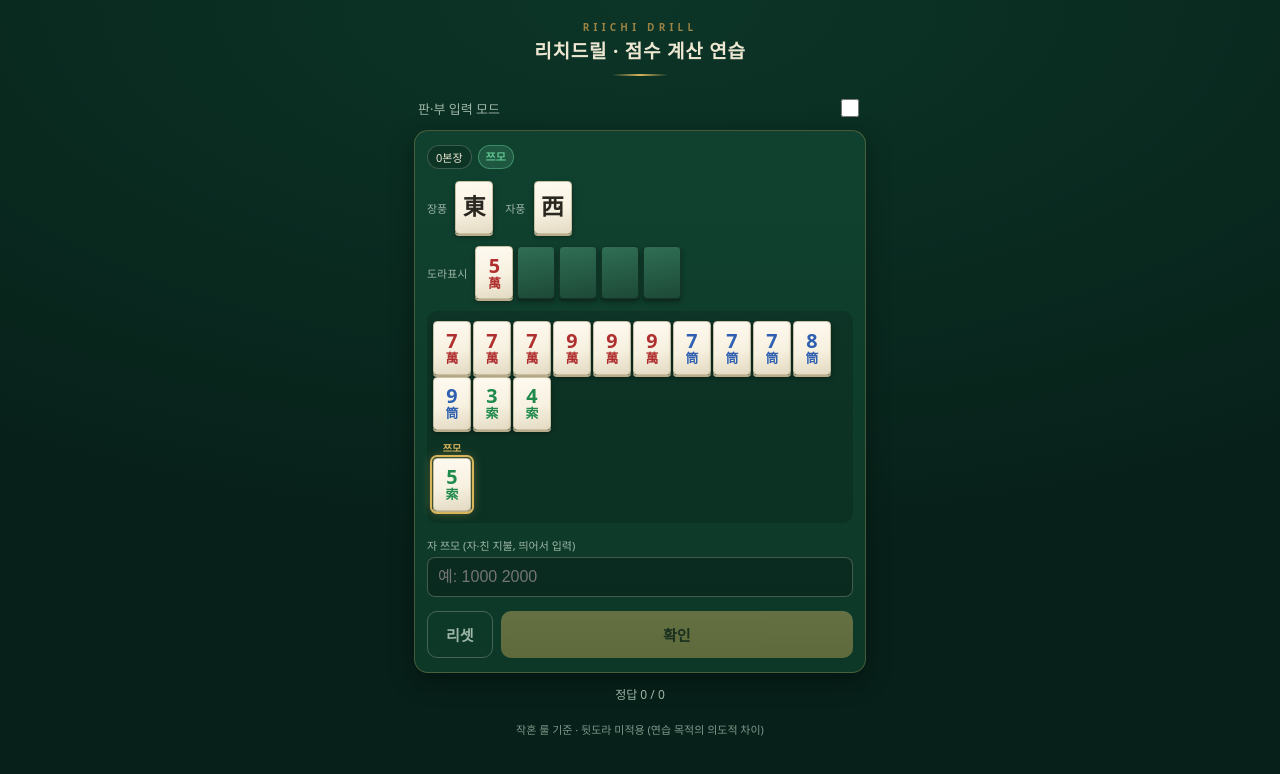
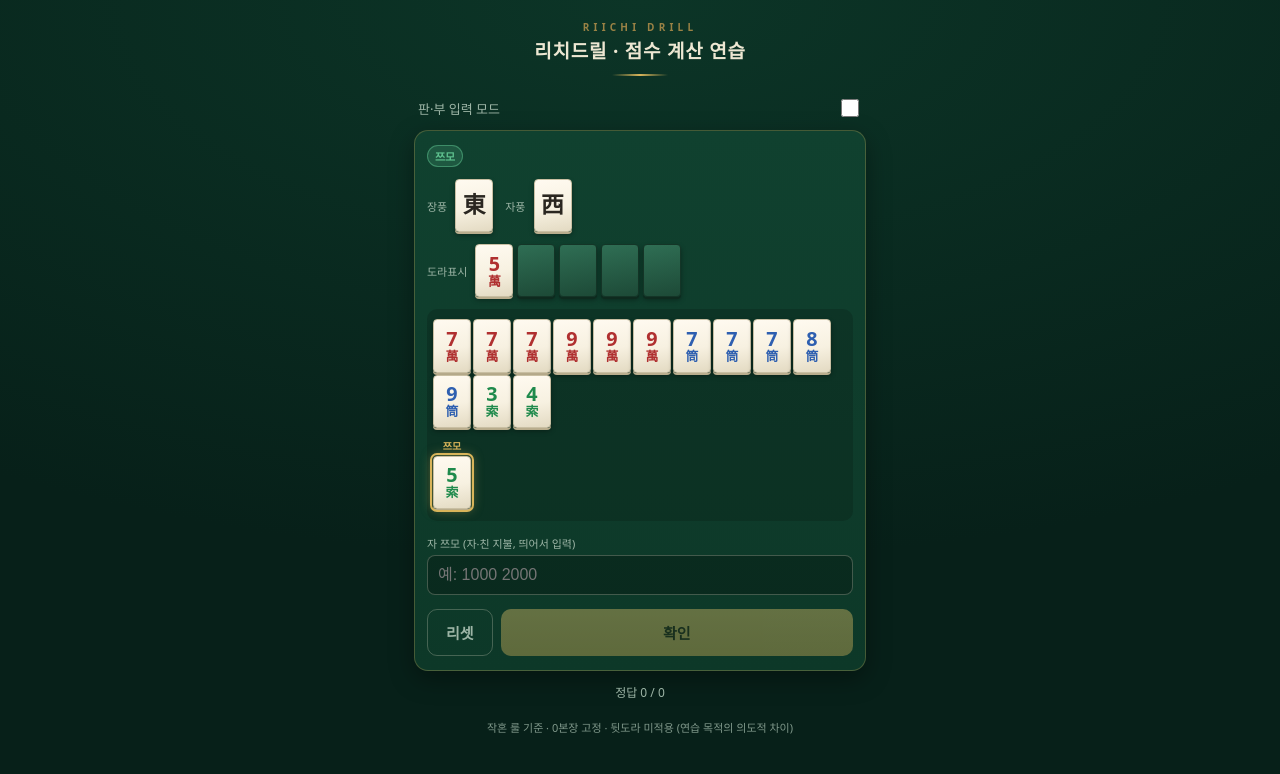
Before and after one commit to manbo-park/ronnya, a React (Vite) app: page / in a window 1280 px wide. Shown: the top 774 px of the page. Built offline with nearby package versions, Linux system fonts and the light colour scheme.

Commit message:
feat: 0본장 배지를 푸터 고정 룰 안내로 이동
본장은 항상 0으로 고정된 출제 전제라 문제마다 배지로
보여 줄 정보가 아니므로, 푸터의 룰 안내 문구로 옮긴다.

```diff
--- a/src/App.tsx
+++ b/src/App.tsx
@@ -41,7 +41,7 @@ export default function App() {
       <ScoreTrainer hanFuMode={hanFuMode} />
 
       <footer className="app-footer">
-        작혼 룰 기준 · 뒷도라 미적용 (연습 목적의 의도적 차이)
+        작혼 룰 기준 · 0본장 고정 · 뒷도라 미적용 (연습 목적의 의도적 차이)
       </footer>
     </div>
   );
--- a/src/features/ScoreTrainer.tsx
+++ b/src/features/ScoreTrainer.tsx
@@ -44,7 +44,6 @@ export function ScoreTrainer({ hanFuMode }: { hanFuMode: boolean }) {
     <div className="trainer">
       <section className="card">
         <div className="badges">
-          <span className="badge">0본장</span>
           <span className={`badge badge-win ${tsumo ? 'b-tsumo' : 'b-ron'}`}>
             {tsumo ? '쯔모' : '론'}
           </span>
```
